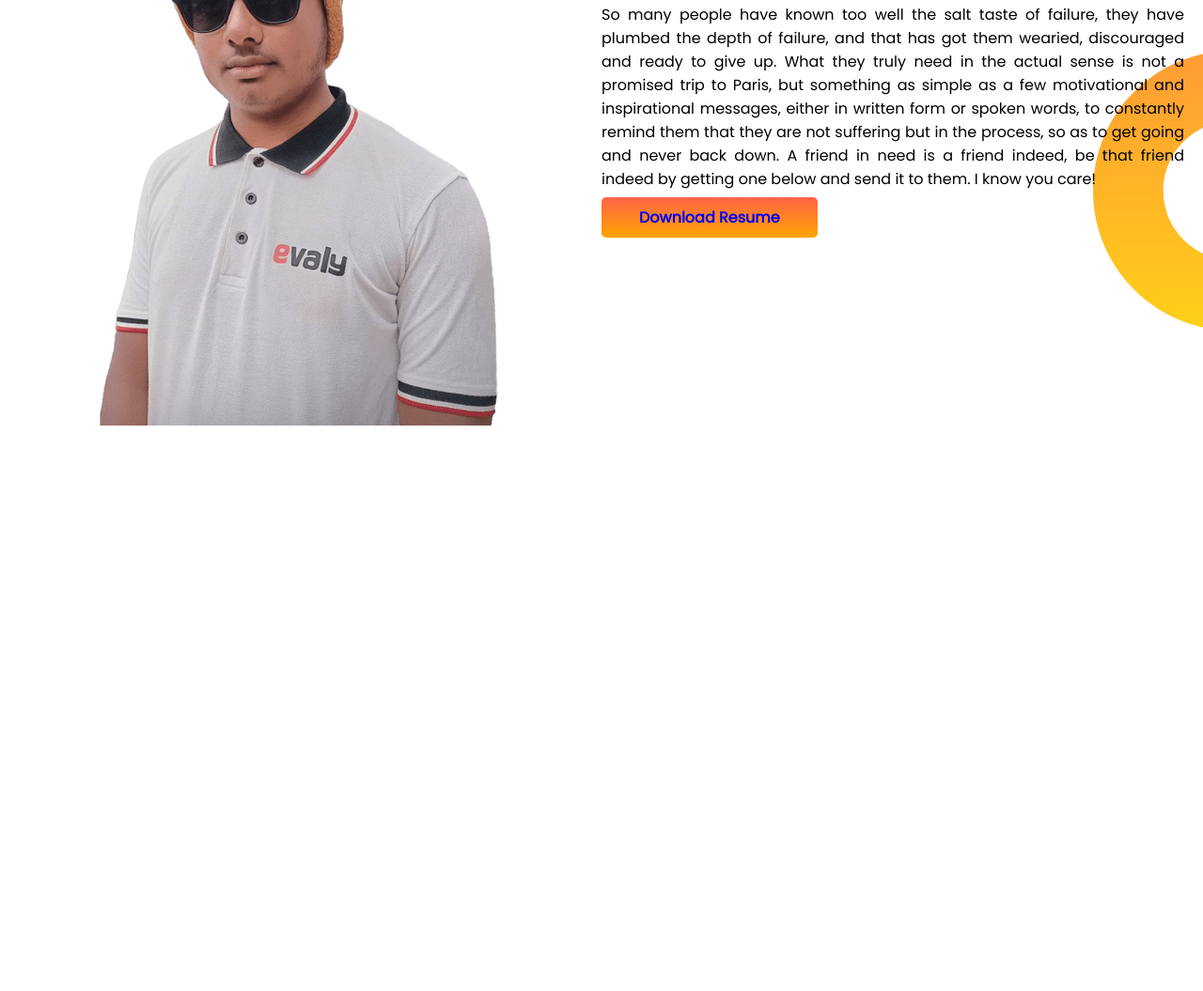
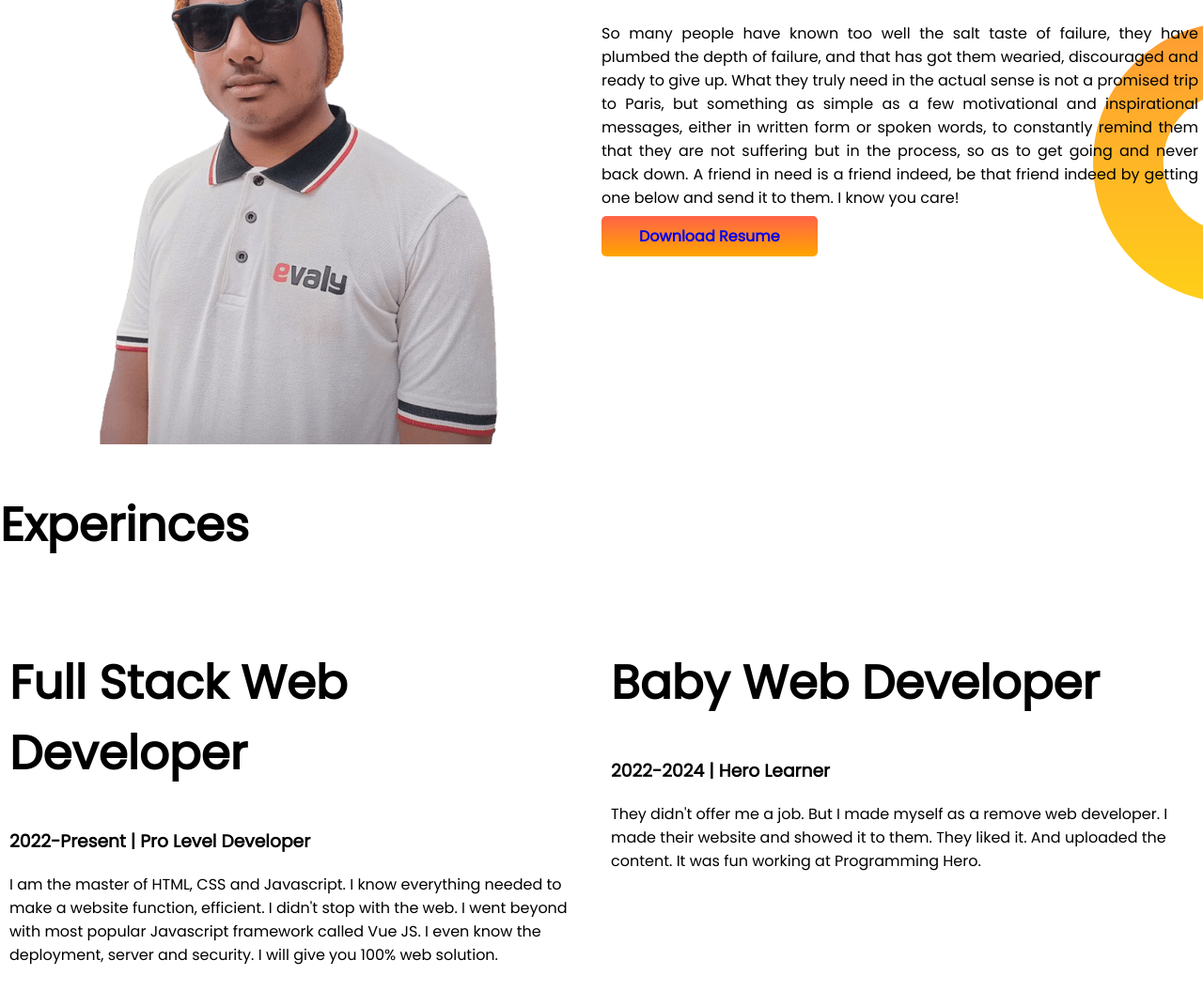
Before and after one commit to mizanatrai/developer-portfolio, a plain HTML site: page index.html in a window 1280 px wide. Shown: the part 762-1817 px from the top of the page at 94% size. Before the commit the page ends 1322 px from the top, so only its background shows below. Drawn offline with Linux system fonts and the light colour scheme.

Commit message:
experince area added

```diff
--- a/index.html
+++ b/index.html
@@ -14,7 +14,7 @@
 </head>
 
 <body>
-    <section class="top-banner">
+    <section class="top-banner flexible-area">
         <div class="half-width">
             <h1>Welcome To</h1>
             <h1> <span class="name">Solo Mizan</span> World!</h1>
@@ -35,7 +35,7 @@
             <img src="images/mizan-with-bg.jpg" alt="">
         </div>
     </section>
-    <section class="bottom-banner">
+    <section class="bottom-banner flexible-area">
         <div class="half-width-2">
             <img src="images/mizan-pic-2.png" alt="">
         </div>
@@ -55,6 +55,27 @@
             <a class="hire-me-button" target="_blank" href="documents/Resume of Mizanur.pdf">Download Resume</a>
         </div>
     </section>
+    <section class="Experince-area">
+        <h1>Experinces</h1>
+        <div class="flexible-area">
+            <div class="half-width">
+                <h1>Full Stack Web Developer</h1>
+                <h3>2022-Present | Pro Level Developer
+                </h3>
+                <p>I am the master of HTML, CSS and Javascript. I know everything needed to make a website function,
+                    efficient. I didn't stop with the web. I went beyond with most popular Javascript framework called
+                    Vue
+                    JS. I even know the deployment, server and security. I will give you 100% web solution.</p>
+            </div>
+            <div class="half-width">
+                <h1>Baby Web Developer</h1>
+                <h3>2022-2024 | Hero Learner</h3>
+                <p>They didn't offer me a job. But I made myself as a remove web developer. I made their website and
+                    showed it to them. They liked it. And uploaded the content. It was fun working at Programming Hero.
+                </p>
+            </div>
+        </div>
+    </section>
 </body>
 
 </html>
--- a/style.css
+++ b/style.css
@@ -8,18 +8,17 @@ h1{
 .name{
     color: orange;
 }
-section{
+.flexible-area{
     display: flex;
 }
 .half-width{
     width: 50%;
-padding-left: 5%;
-text-align: justify;
+padding: 10px;
 }
 .half-width-2{
     width: 50%;
-    padding-right: 20px;
-    padding-bottom: 100px;
+    padding-right: 5px;
+    padding-bottom: 0;
     text-align: justify;
 }
 .hire-me-button{
```
